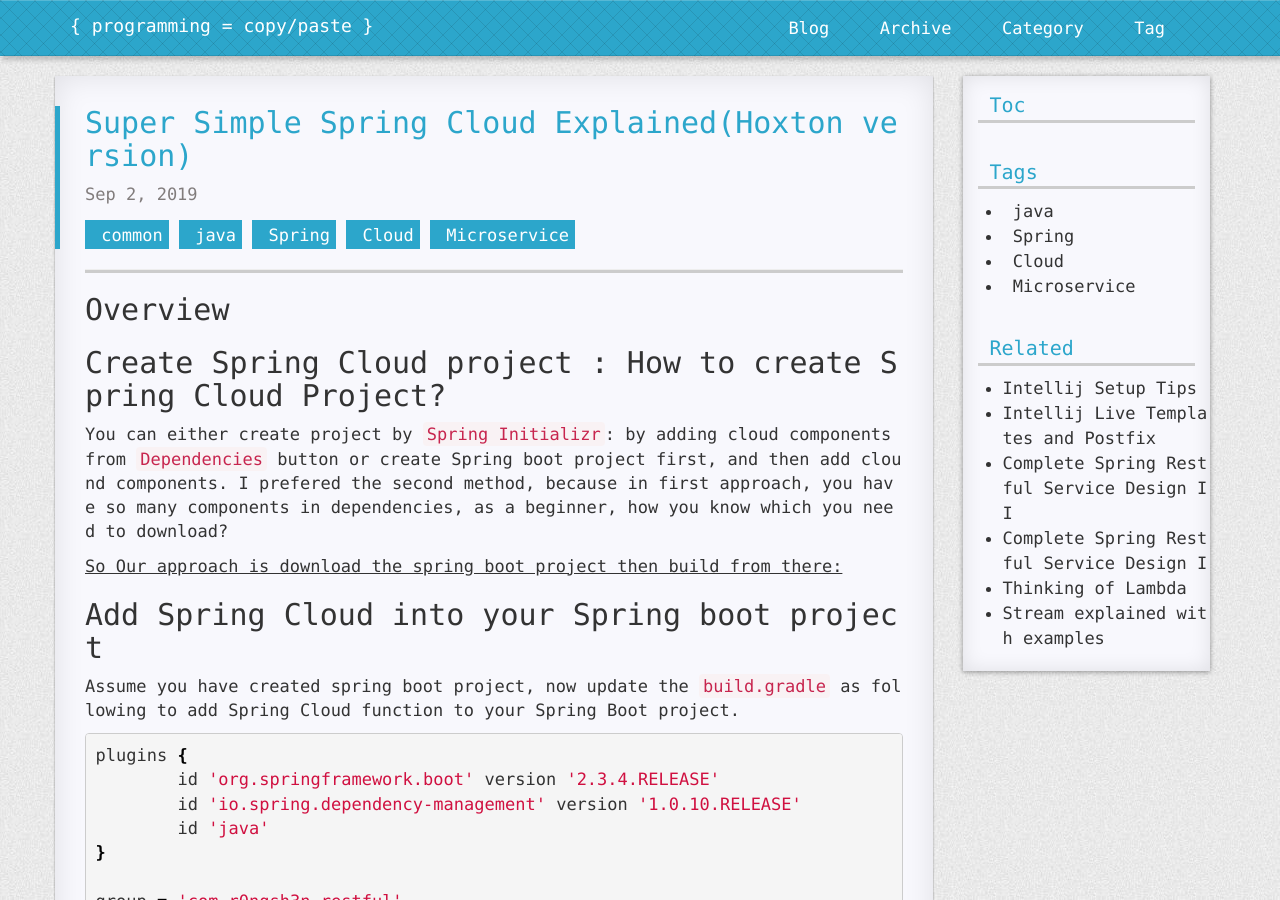
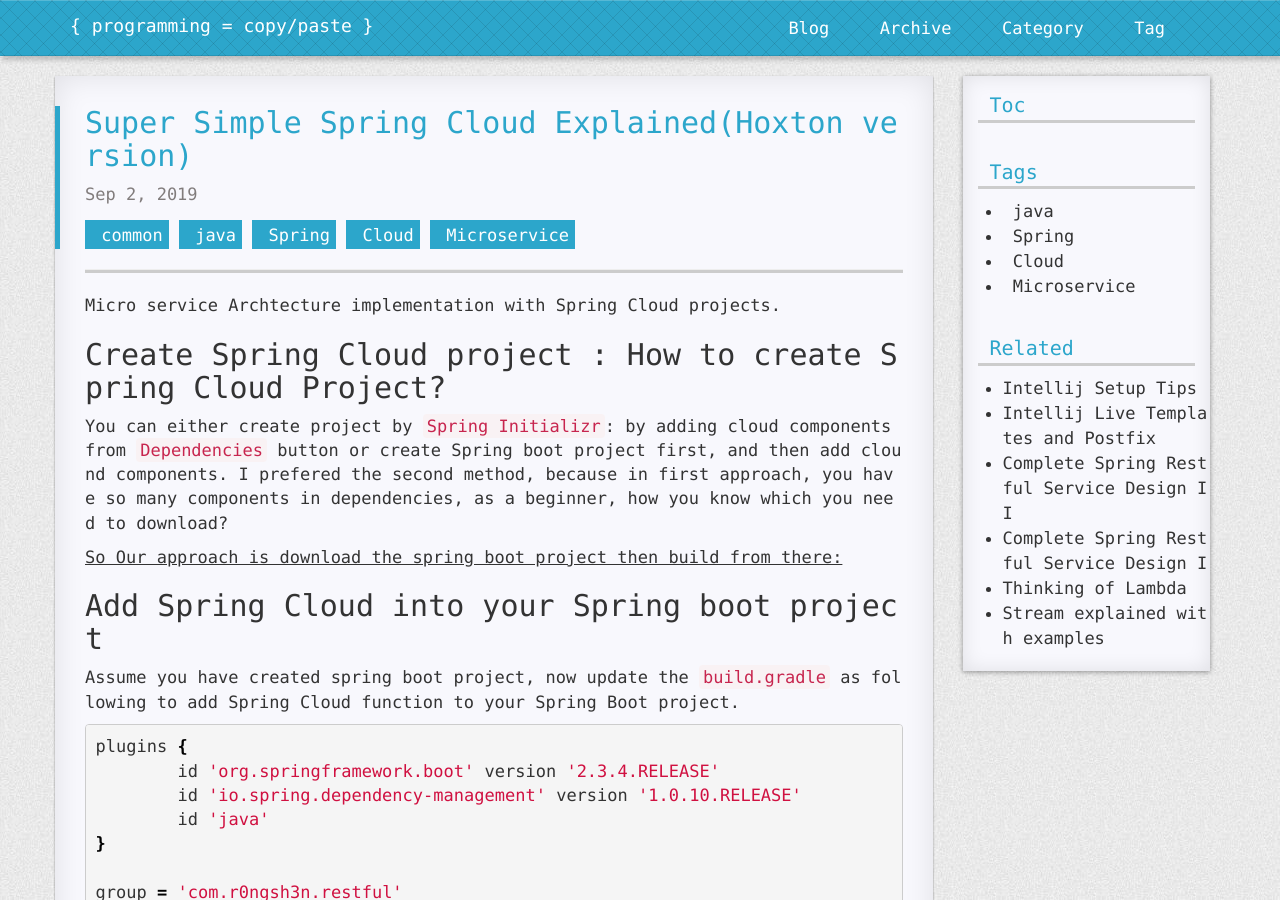
Before and after one commit to R0NGSH3N/r0ngsh3n.github.io, a Jekyll site: the page built from _posts/2019-09-02-spring-cloud.md, in a window 1280 px wide and 900 px high. Built offline with Jekyll 4.4.1, drawn with Linux system fonts in a browser that asks for light colours; nearby versions of some CDN libraries; comment, search, counter and statistics services are not loaded; a style sheet for code colours, icons or effects is not loaded.

Commit message:
fix the overview

```diff
--- a/_posts/2019-09-02-spring-cloud.md
+++ b/_posts/2019-09-02-spring-cloud.md
@@ -5,7 +5,7 @@ tags: java Spring Cloud Microservice
 categories: common
 ---
 
-## Overview
+Micro service Archtecture implementation with Spring Cloud projects.
 
 ## Create Spring Cloud project : How to create Spring Cloud Project?
 
```
